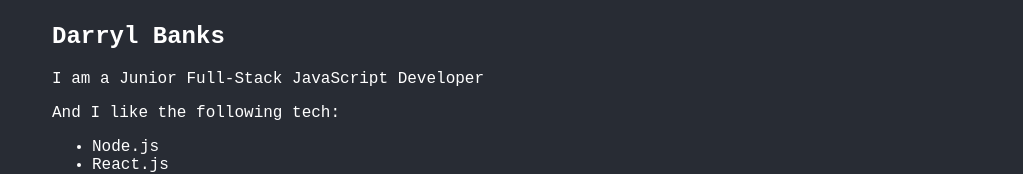
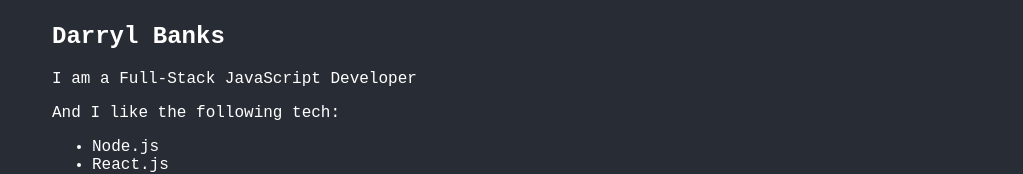
Before and after one commit to zombie9/react-practise1, a React (Create React App) app: page / in a window 1280 px wide. Shown: the part 126-300 px from the top of the page, without its empty margins (128-1151 px from the left). Built offline with nearby package versions, Linux system fonts and the light colour scheme; a web font is replaced by a local one.

Commit message:
Update MainContent.js

```diff
--- a/src/components/MainContent.js
+++ b/src/components/MainContent.js
@@ -4,7 +4,7 @@ function MainContent() {
   return (
     <div className="main">
       <h2>Darryl Banks</h2>
-      <p>I am a Junior Full-Stack JavaScript Developer</p>
+      <p>I am a Full-Stack JavaScript Developer</p>
       <p>And I like the following tech: </p>
       <ul>
         <li>Node.js</li>
```
